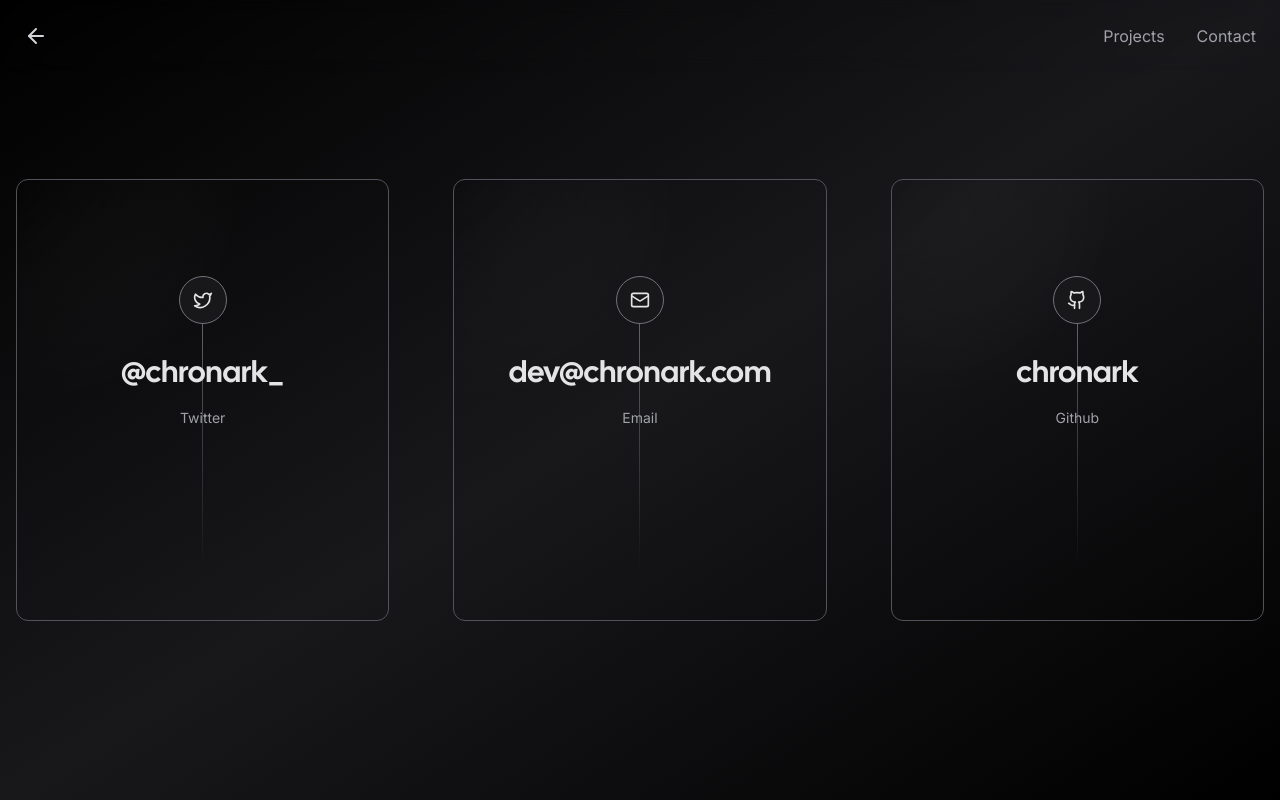
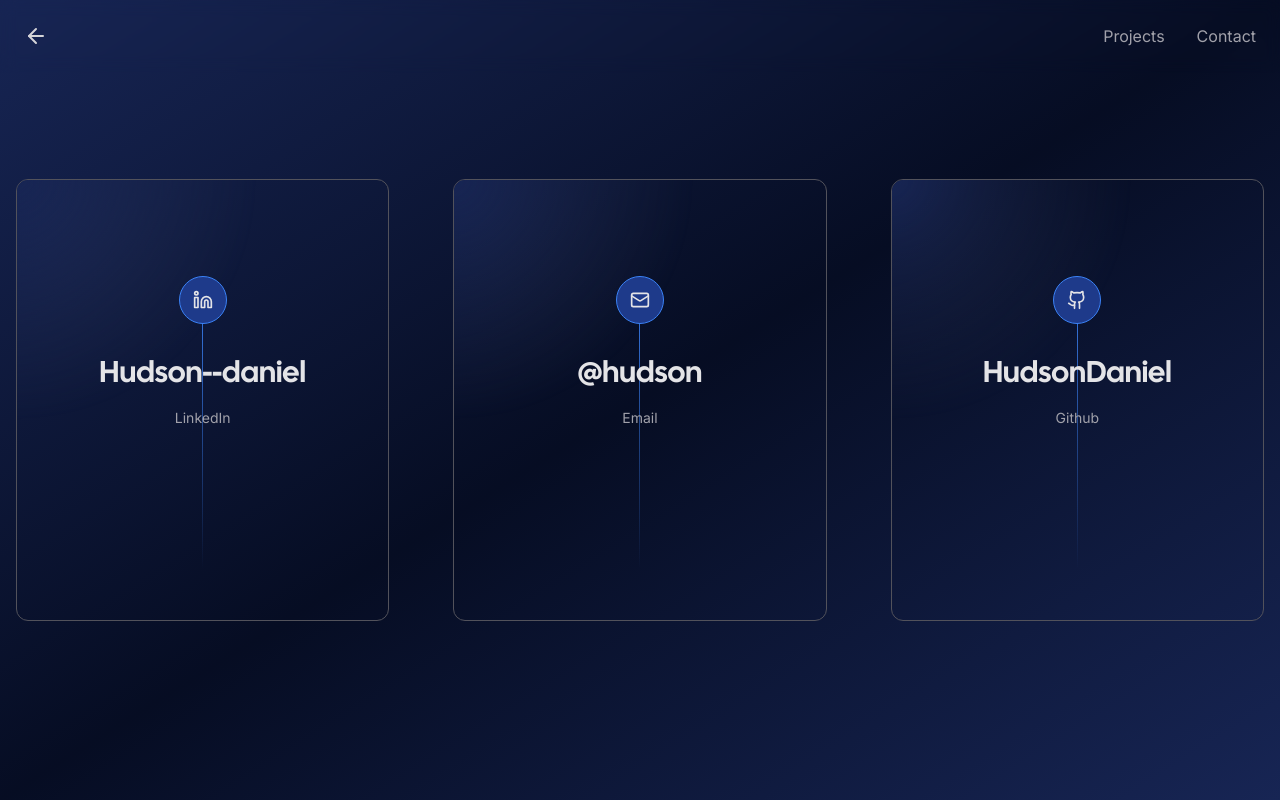
Before and after one commit to Hudsondaniel/Portfolio, a Next.js app: page /contact in a window 1280 px wide. Built offline with nearby package versions, Linux system fonts and the light colour scheme; no server answers; what tailwindcss-debug-screens would draw is missing.

Commit message:
Feat: Finished contact page. Works great!

```diff
--- a/app/contact/page.tsx
+++ b/app/contact/page.tsx
@@ -1,33 +1,33 @@
 "use client";
-import { Github, Mail, Twitter } from "lucide-react";
+import { Github as GithubIcon, Mail, Linkedin } from "lucide-react";
 import Link from "next/link";
 import { Navigation } from "../components/nav";
 import { Card } from "../components/card";
 
 const socials = [
 	{
-		icon: <Twitter size={20} />,
-		href: "https://twitter.com/chronark_",
-		label: "Twitter",
-		handle: "@chronark_",
+		icon: <Linkedin size={20} />,
+		href: "https://www.linkedin.com/in/hudson--daniel/",
+		label: "LinkedIn",
+		handle: "Hudson--daniel",
 	},
 	{
 		icon: <Mail size={20} />,
-		href: "mailto:dev@chronark.com",
+		href: "mailto:hudsondaniel321@gmail.com",
 		label: "Email",
-		handle: "dev@chronark.com",
+		handle: "@hudson",
 	},
 	{
-		icon: <Github size={20} />,
-		href: "https://github.com/chronark",
+		icon: <GithubIcon size={20} />,
+		href: "https://github.com/Hudsondaniel",
 		label: "Github",
-		handle: "chronark",
+		handle: "HudsonDaniel",
 	},
 ];
 
 export default function Example() {
 	return (
-		<div className=" bg-gradient-to-tl from-zinc-900/0 via-zinc-900 to-zinc-900/0">
+		<div className="bg-gradient-to-tl from-blue-950 via-blue-800/20 to-blue-950">
 			<Navigation />
 			<div className="container flex items-center justify-center min-h-screen px-4 mx-auto">
 				<div className="grid w-full grid-cols-1 gap-8 mx-auto mt-32 sm:mt-0 sm:grid-cols-3 lg:gap-16">
@@ -39,10 +39,10 @@
 								className="p-4 relative flex flex-col items-center gap-4 duration-700 group md:gap-8 md:py-24  lg:pb-48  md:p-16"
 							>
 								<span
-									className="absolute w-px h-2/3 bg-gradient-to-b from-zinc-500 via-zinc-500/50 to-transparent"
+									className="absolute w-px h-2/3 bg-gradient-to-b from-blue-500 via-blue-500/50 to-transparent"
 									aria-hidden="true"
 								/>
-								<span className="relative z-10 flex items-center justify-center w-12 h-12 text-sm duration-1000 border rounded-full text-zinc-200 group-hover:text-white group-hover:bg-zinc-900 border-zinc-500 bg-zinc-900 group-hover:border-zinc-200 drop-shadow-orange">
+								<span className="relative z-10 flex items-center justify-center w-12 h-12 text-sm duration-1000 border rounded-full text-zinc-200 group-hover:text-white group-hover:bg-blue-900 border-blue-500 bg-blue-900 group-hover:border-blue-200 drop-shadow-orange">
 									{s.icon}
 								</span>{" "}
 								<div className="z-10 flex flex-col items-center">
```
